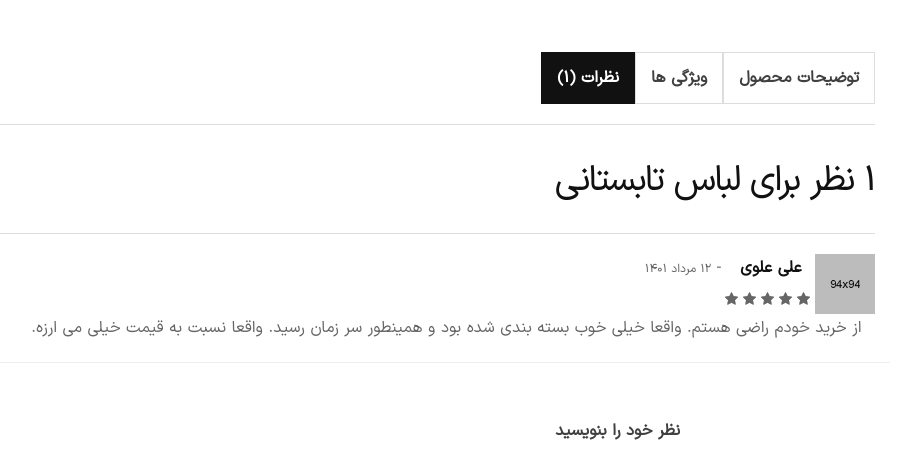
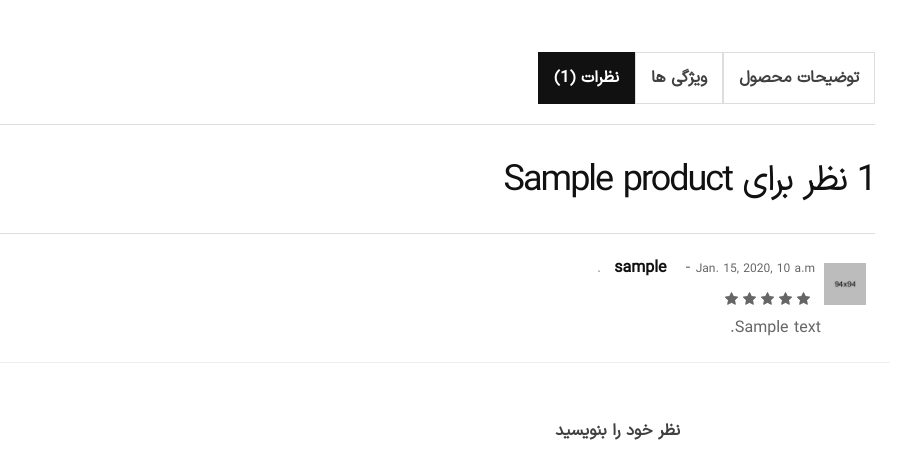
Before and after one commit to THEFRN/online_shop, a Django app: page /products/1/ in a window 1280 px wide, after a click that opens the changed part. Shown: the part 768-1223 px from the top of the page, without its empty margins (353-1259 px from the left). Run offline with Django 4.2, Linux system fonts and the light colour scheme; tables that the repository leaves empty hold one stand-in row (values such as "Sample post"); parts of the project's set-up code (start-up, migrations or seed data) failed here and were passed over; some libraries are stand-ins or nearby versions; some web fonts are replaced.

Commit message:
Added DB comments to the template

```diff
--- a/products/models.py
+++ b/products/models.py
@@ -28,8 +28,8 @@ class Comment(models.Model):
         ('5', 'Perfect'),
     ]
     text = models.TextField()
-    product = models.ForeignKey(Products, on_delete=models.CASCADE, related_name='comments')
-    author = models.ForeignKey(get_user_model(), on_delete=models.CASCADE, related_name='comments')
+    product = models.ForeignKey(Products, on_delete=models.CASCADE, related_name='comment')
+    author = models.ForeignKey(get_user_model(), on_delete=models.CASCADE, related_name='comment')
     stars = models.CharField(max_length=10, choices=PRODUCT_STARS)
 
     datetime_created = models.DateTimeField(auto_now_add=True)
@@ -38,4 +38,8 @@ class Comment(models.Model):
     is_active = models.BooleanField(default=True)  # Shows the activation status of the comment
 
     def __str__(self):
-        return self.author  # Returning the user Value and showing it in the Admin Page
+        return self.text  # Returning the user Value and showing it in the Admin Page
+
+
+    def get_absolute_url(self):
+        return reverse("product_detail", args=[self.product.id])
--- a/products/templates/products/products_detail.html
+++ b/products/templates/products/products_detail.html
@@ -1,4 +1,6 @@
 {% extends '_base.html' %}
+
+{% load static %}
 
 {% block page_title %}
     {{ product.title }}
@@ -77,7 +79,7 @@
                                 </a>
                                 <a class="m-0 product-data-tab__link nav-link" id="nav-reviews-tab" data-toggle="tab"
                                    href="#nav-reviews" role="tab" aria-selected="true">
-                                    <span>نظرات (۱)</span>
+                                    <span>نظرات ({{product.comment.count}})</span>
                                 </a>
                             </div>
                             <div class="tab-content product-data-tab__content" id="product-tabContent">
@@ -118,35 +120,37 @@
                                 <div class="tab-pane fade" id="nav-reviews" role="tabpanel"
                                      aria-labelledby="nav-reviews-tab">
                                     <div class="product-reviews">
-                                        <h3 class="review__title">۱ نظر برای لباس تابستانی</h3>
+                                        <h3 class="review__title">{{product.comment.count}} نظر برای {{product.title}}</h3>
                                         <ul class="review__list">
+                                            {%for comment in product.comment.all%}
                                                 <li class="review__item">
                                                     <div class="review__container">
                                                         <div class="review__text">
                                                             <div class="d-flex flex-sm-row flex-row">
-                                                            <img src="assets/img/others/comment-1.jpg"
-                                                                 alt="Review Avatar" class="review__avatar">
+                                                                <img src="{%static '/img/others/comment-1.jpg'%}"
+                                                                    alt="Review Avatar" class="review__avatar p-3">
                                                                 <div>
                                                                     <div class="review__meta">
-                                                                    <strong class="review__author px-4">علی
-                                                                        علوی</strong>
+                                                                        <strong class="review__author px-4">
+                                                                            {{comment.author.username}}
+                                                                        </strong>
                                                                         <span class="review__dash">-</span>
-                                                                    <span class="review__published-date">۱۲ مرداد ۱۴۰۱</span>
+                                                                        <span class="review__published-date">{{comment.datetime_created}}</span>
                                                                     </div>
                                                                     <div class="product-rating">
                                                                         <div class="m-0 star-rating star-five">
-                                                                        <span>Rated <strong class="rating">5.00</strong> out of 5</span>
+                                                                            <span>Rated <strong class="rating">5.00</strong>{{comment.stars}}</span>
                                                                         </div>
                                                                     </div>
                                                                 </div>
                                                             </div>
-                                                        <p class="review__description text-right px-4">
-                                                            از خرید خودم راضی هستم. واقعا خیلی خوب بسته بندی شده بود و
-                                                            همینطور سر زمان رسید. واقعا نسبت به قیمت خیلی می ارزه.
+                                                            <p class="review__description text-right px-4 pr-5 mr-5">
+                                                                {{comment.text}}
                                                             </p>
                                                         </div>
                                                     </div>
                                                 </li>
+                                                {% endfor %}
                                         </ul>
                                         <div class="review-form-wrapper">
                                             <div class="row">
```
Also changed, not shown: products/views.py (line endings or trailing spaces). Lines whose indentation alone changed are shown as unchanged.
